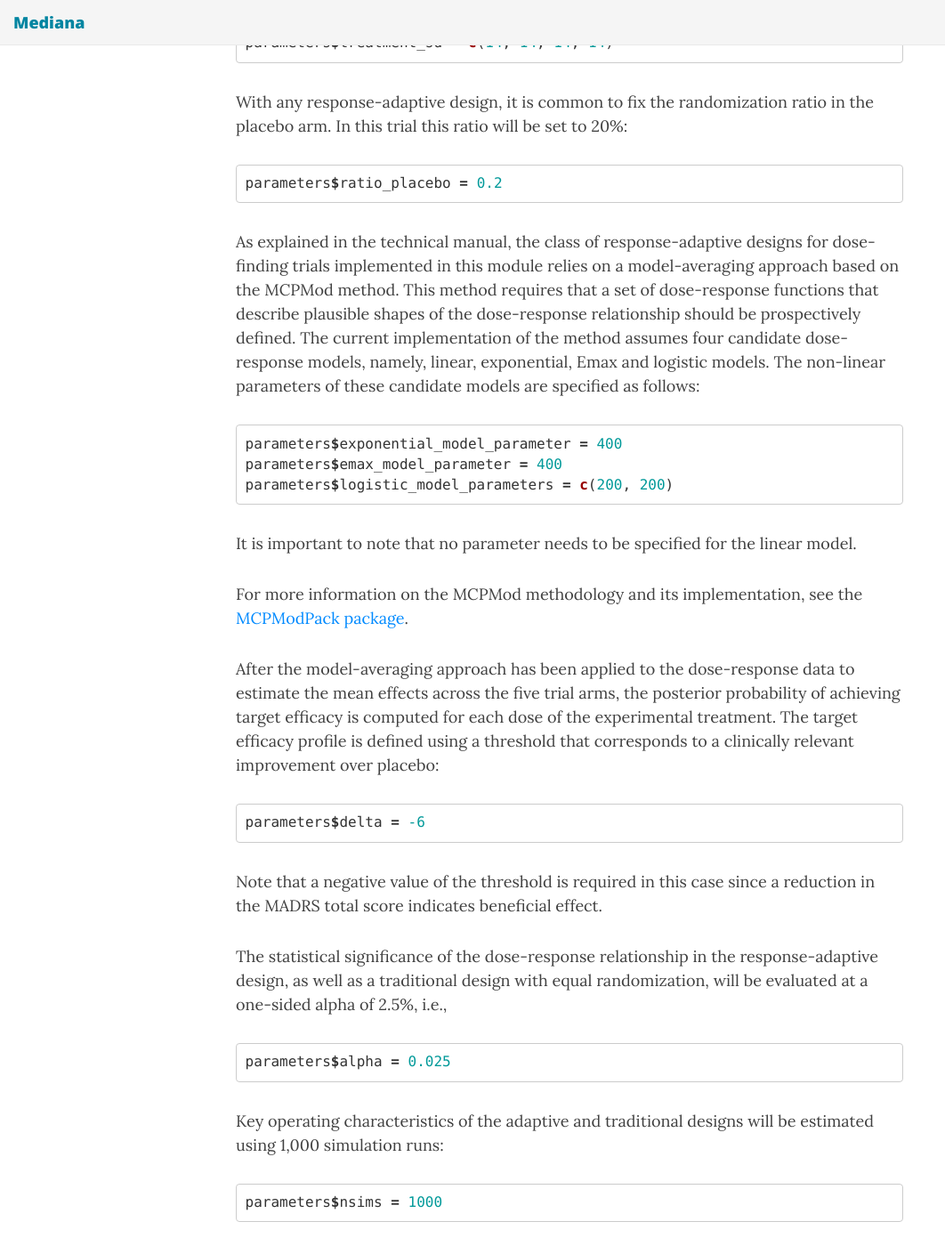
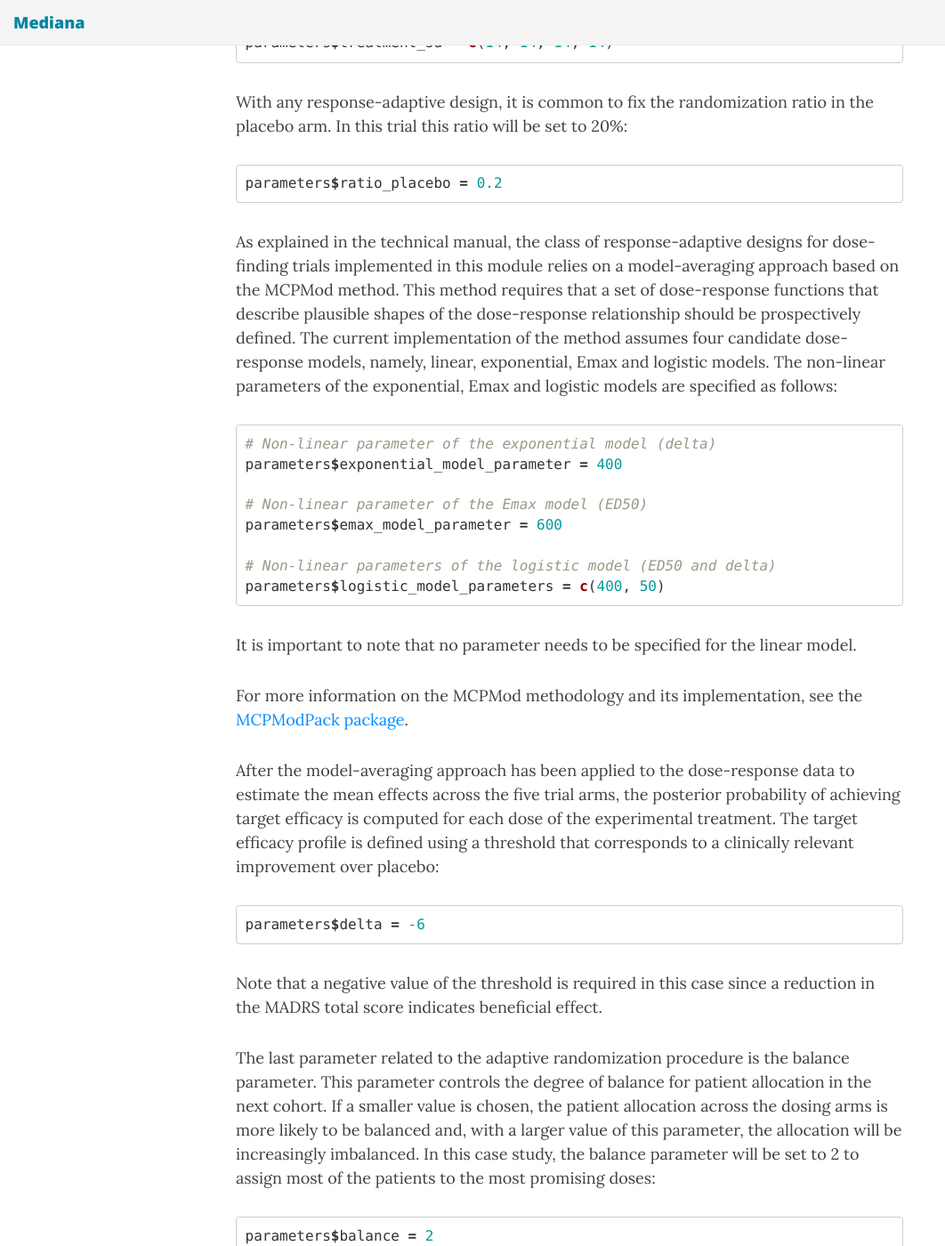
Before and after one commit to medianasoft/medianasoft.github.io, a Jekyll site: the page built from CaseStudyF1.md, in a window 1280 px wide and 1400 px high, scrolled down 3027 px. Shown: the whole window at 89% size, without its empty margins (0-1062 px from the left). Built offline with Jekyll 4.4.1, drawn with Linux system fonts in a browser that asks for light colours; nearby versions of some CDN libraries.

Commit message:
Added the balance parameter to Case study F1

````diff
--- a/CaseStudyF1.md
+++ b/CaseStudyF1.md
@@ -93,12 +93,17 @@ With any response-adaptive design, it is common to fix the randomization ratio i
 parameters$ratio_placebo = 0.2
 ```
 
-As explained in the technical manual, the class of response-adaptive designs for dose-finding trials implemented in this module relies on a model-averaging approach based on the MCPMod method. This method requires that a set of dose-response functions that describe plausible shapes of the dose-response relationship should be prospectively defined. The current implementation of the method assumes four candidate dose-response models, namely, linear, exponential, Emax and logistic models. The non-linear parameters of these candidate models are specified as follows:
+As explained in the technical manual, the class of response-adaptive designs for dose-finding trials implemented in this module relies on a model-averaging approach based on the MCPMod method. This method requires that a set of dose-response functions that describe plausible shapes of the dose-response relationship should be prospectively defined. The current implementation of the method assumes four candidate dose-response models, namely, linear, exponential, Emax and logistic models. The non-linear parameters of the exponential, Emax and logistic models are specified as follows:
 
 ``` r
+# Non-linear parameter of the exponential model (delta)
 parameters$exponential_model_parameter = 400
-parameters$emax_model_parameter = 400
-parameters$logistic_model_parameters = c(200, 200)
+
+# Non-linear parameter of the Emax model (ED50)
+parameters$emax_model_parameter = 600
+
+# Non-linear parameters of the logistic model (ED50 and delta)
+parameters$logistic_model_parameters = c(400, 50)
 ```
 
 It is important to note that no parameter needs to be specified for the linear model.
@@ -112,6 +117,12 @@ parameters$delta = -6
 ```
 
 Note that a negative value of the threshold is required in this case since a reduction in the MADRS total score indicates beneficial effect.
+
+The last parameter related to the adaptive randomization procedure is the balance parameter. This parameter controls the degree of balance for patient allocation in the next cohort. If a smaller value is chosen, the patient allocation across the dosing arms is more likely to be balanced and, with a larger value of this parameter, the allocation will be increasingly imbalanced. In this case study, the balance parameter will be set to 2 to assign most of the patients to the most promising doses:
+
+``` r
+parameters$balance = 2
+```
 
 The statistical significance of the dose-response relationship in the response-adaptive design, as well as a traditional design with equal randomization, will be evaluated at a  one-sided alpha of 2.5%, i.e.,
 
````
